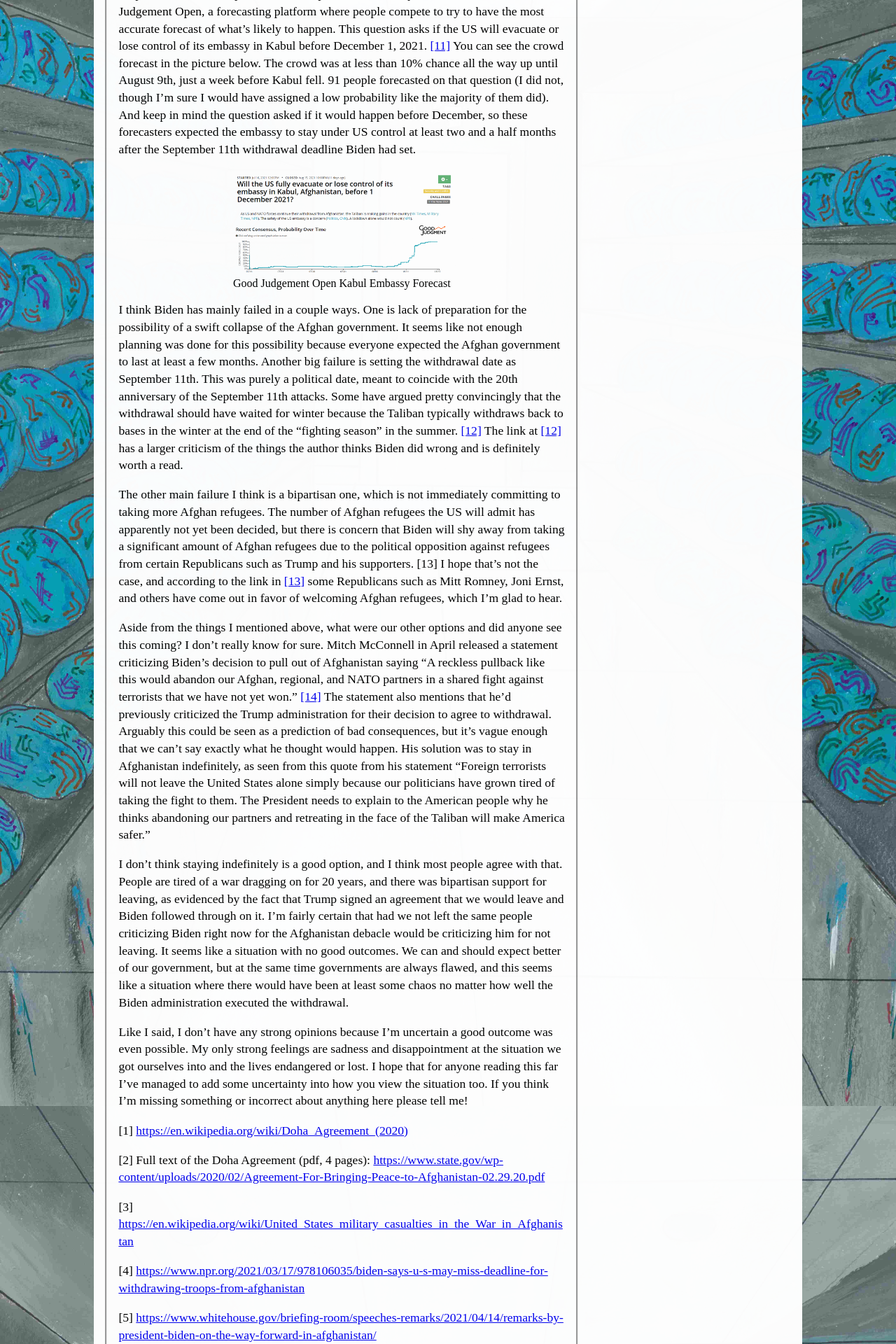
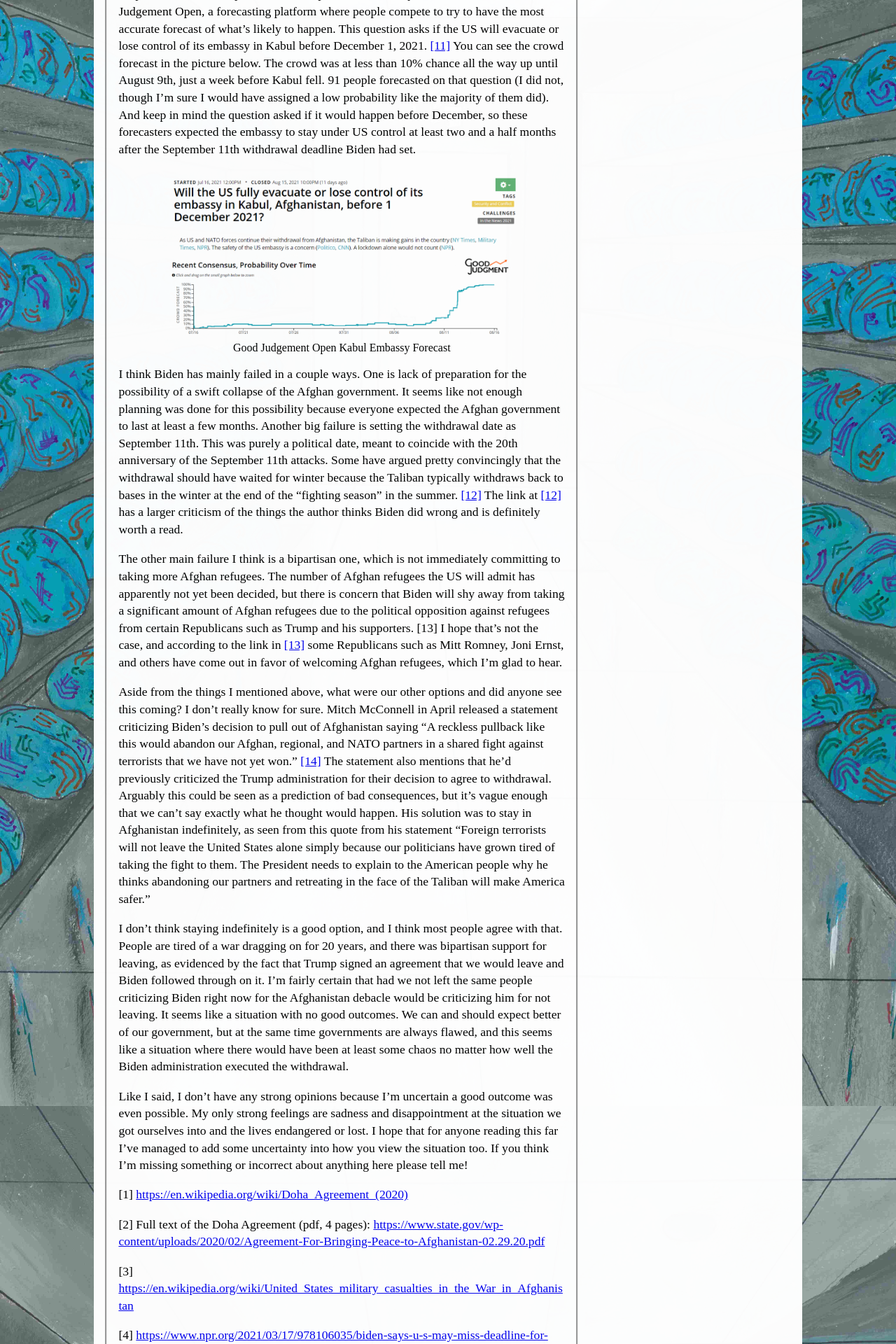
Before and after one commit to ryooan/ryooan.github.io, a Jekyll site: the page built from my_collections/_posts/2021-08-27-Afghanistan Uncertainty.md, in a window 1280 px wide. Shown: the part 2516-4436 px from the top of the page at 70% size. Built offline with Jekyll 4.4.1, drawn with Linux system fonts in a browser that asks for light colours.

Commit message:
Update 2021-08-27-Afghanistan Uncertainty.md

```diff
--- a/my_collections/_posts/2021-08-27-Afghanistan Uncertainty.md
+++ b/my_collections/_posts/2021-08-27-Afghanistan Uncertainty.md
@@ -31,7 +31,7 @@ Biden chose to take US troops out, though he delayed the withdrawal to try to pr
 I think the sudden collapse of the Afghan government surprised everyone, so I don't know how much blame should be placed solely at the feet of the Biden administration for this bad forecast. Certainly some. But don't believe anyone that tells you this was foreseeable unless they have receipts. Hindsight is easy, figuring out what's likely in advance is hard. As proof that no one expected this I can point to a related question which was on Good Judgement Open, a forecasting platform where people compete to try to have the most accurate forecast of what's likely to happen. This question asks if the US will evacuate or lose control of its embassy in Kabul before December 1, 2021. [[11]](https://www.gjopen.com/questions/2071-will-the-us-fully-evacuate-or-lose-control-of-its-embassy-in-kabul-afghanistan-before-1-december-2021) You can see the crowd forecast in the picture below. The crowd was at less than 10% chance all the way up until August 9th, just a week before Kabul fell. 91 people forecasted on that question (I did not, though I'm sure I would have assigned a low probability like the majority of them did). And keep in mind the question asked if it would happen before December, so these forecasters expected the embassy to stay under US control at least two and a half months after the September 11th withdrawal deadline Biden had set.
 
 <figure>
-  <img src="{{site.url}}/assets/gjopen_kabul.png" alt="Good Judgement Open Kabul Embassy Forecast" style="width:50%; margin:auto; display:block"/>
+  <img src="{{site.url}}/assets/gjopen_kabul.png" alt="Good Judgement Open Kabul Embassy Forecast" style="width:80%; margin:auto; display:block"/>
   <figcaption>Good Judgement Open Kabul Embassy Forecast</figcaption>
 </figure>
 
```
